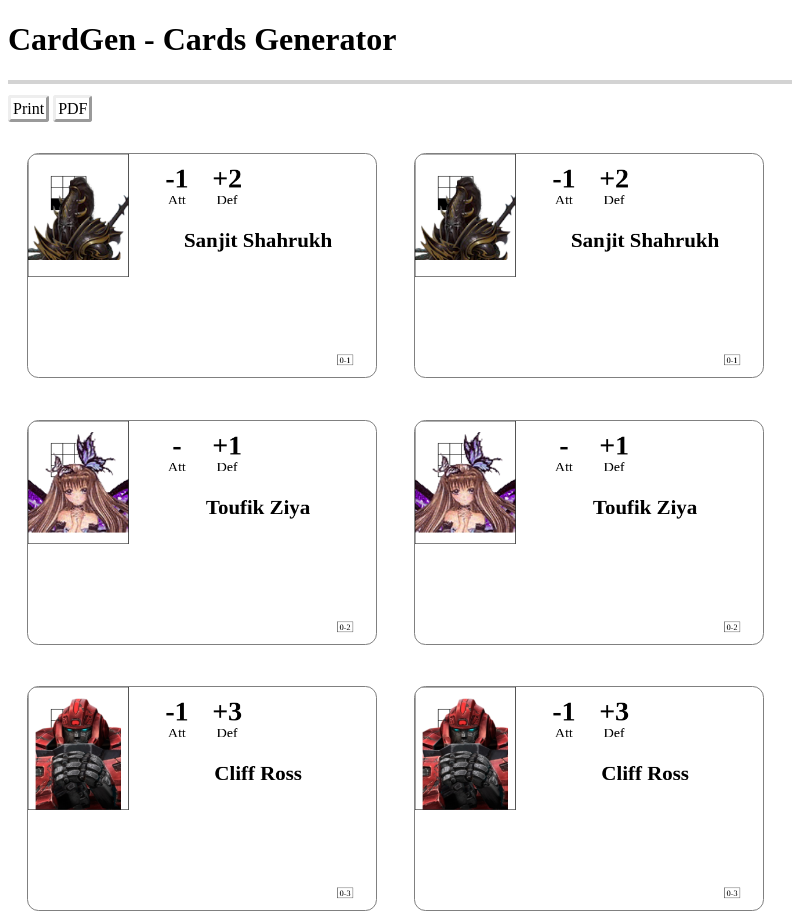
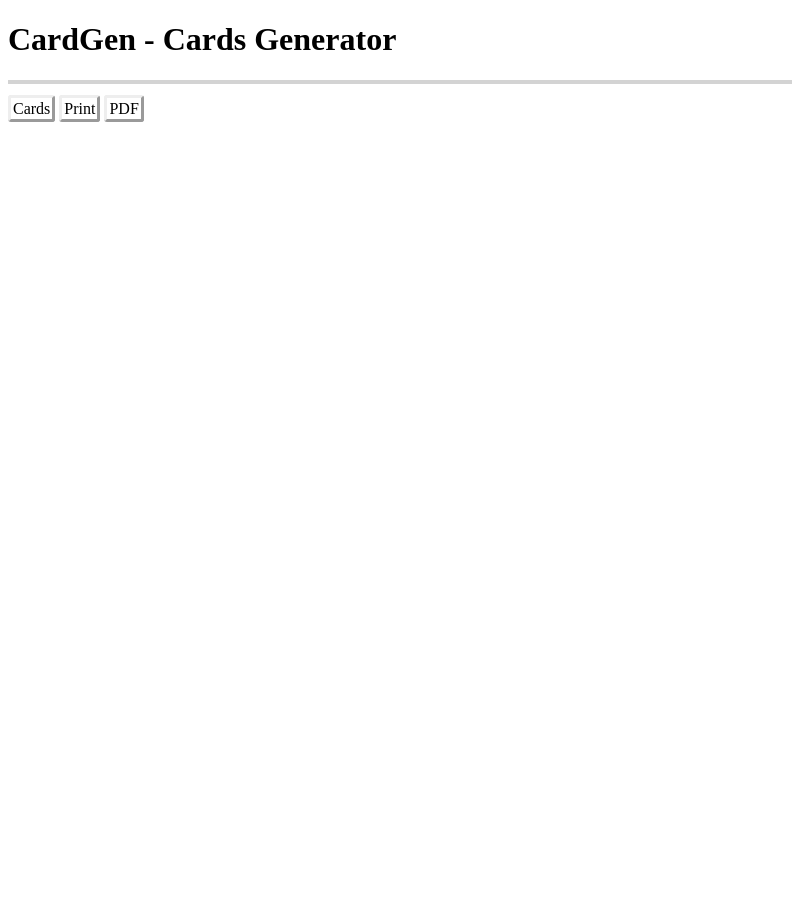
Before and after one commit to arnauldvm/j2s.cardgen, an Electron app: page index.html in a window 800 px wide. Shown: the top 914 px of the page. After the commit the page ends 800 px from the top, so only its background shows below. Drawn offline with Linux system fonts and the light colour scheme; no server answers.

Commit message:
:lipstick: Trigger display of cards by a button

```diff
--- a/index.html
+++ b/index.html
@@ -9,6 +9,7 @@
     <h1>CardGen - Cards Generator</h1><!-- TODO avoid redundant title -->
     <div id="messages"></div>
     <p>
+      <a id="cardsBtn" class="button">Cards</a>
       <a id="printBtn" class="button">Print</a>
       <a id="pdfBtn" class="button">PDF</a>
     </p>
--- a/renderer.js
+++ b/renderer.js
@@ -18,10 +18,9 @@ ipc.on('failed-pdf', function (event, error) {
 });
 
 
+const displayCards = function() {
   const cardDescriptions = require("./data/cards.json");
-
   const card = require('./assets/card');
-
   const div = document.getElementById('cards');
   const params = cardDescriptions.parameters;
   cardDescriptions.cards.forEach(function(cardDescription) {
@@ -38,3 +37,7 @@ cardDescriptions.cards.forEach(function(cardDescription) {
       div.appendChild(canvas);
     }
   });
+  addMessage("Cards displayed");
+};
+
+document.getElementById('cardsBtn').addEventListener('click', displayCards);
```
Lines whose indentation alone changed are shown as unchanged.
